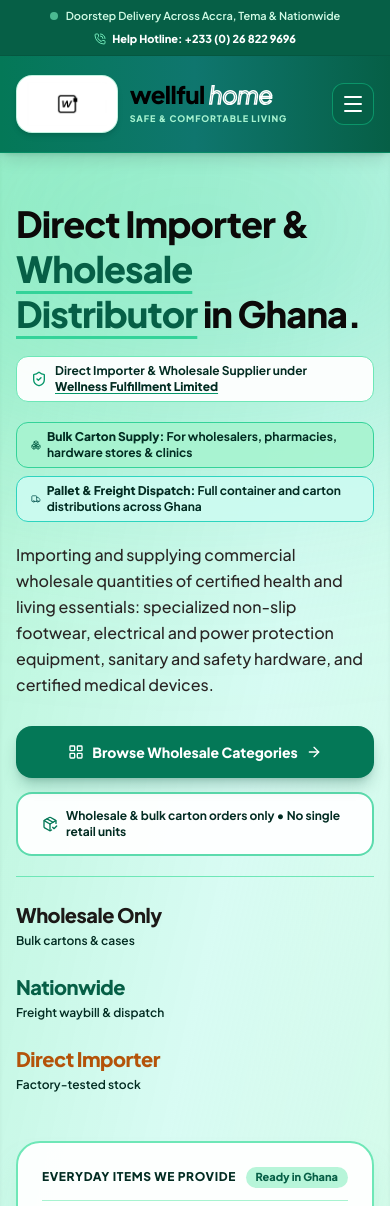
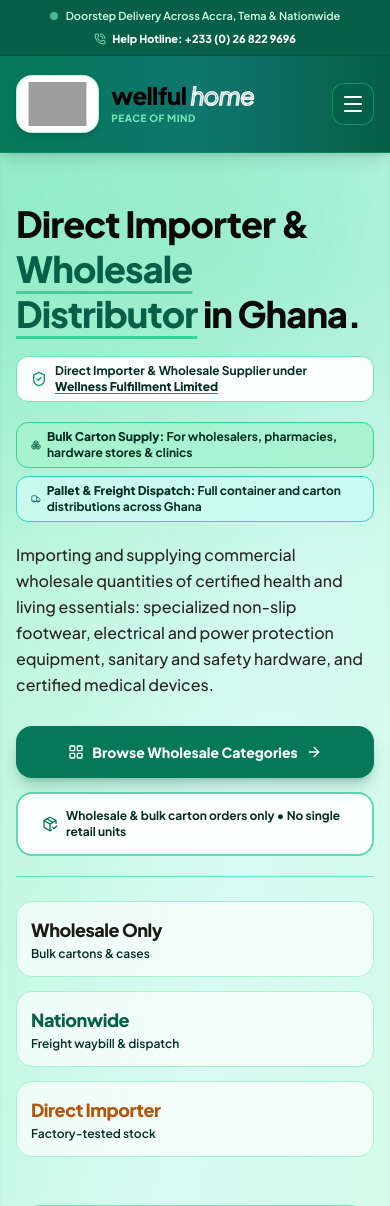
Before and after one commit to Wolfgh12/Wellful_home, a Django app: page / in a window 390 px wide. Shown: the top 1206 px of the page. Run offline with Django 5.2, Linux system fonts and the light colour scheme; tables that the repository leaves empty hold one stand-in row (values such as "Sample post"); some libraries are stand-ins or nearby versions; grey boxes are pictures that could not be loaded.

Commit message:
Update base header to PEACE OF MIND, enlarge pillar logos, and optimize category cards for mobile

```diff
--- a/templates/base.html
+++ b/templates/base.html
@@ -7,15 +7,15 @@
     <title>{% block title %}wellfulhome | Safe, Comfortable & Healthy Living{% endblock %}</title>
 
     <!-- Browser Tab Favicon -->
-    <link rel="icon" type="image/jpeg" href="{% static 'images/Wellful_logo.jpg' %}">
+    <link rel="icon" type="image/jpeg" href="{% static 'images/well_home.jpg' %}">
 
-    <!-- WhatsApp & Social Media Open Graph Preview (Using New Logo) -->
+    <!-- WhatsApp & Social Media Open Graph Preview -->
     <meta property="og:type" content="website">
     <meta property="og:url" content="https://wellfulhome.com/">
-    <meta property="og:title" content="wellfulhome | Safe, Comfortable &amp; Healthy Living">
-    <meta property="og:description" content="Simple, reliable products for safe, comfortable, and healthy living in Ghana. Retail doorstep delivery &amp; wholesale carton supply.">
-    <meta property="og:image" content="https://wellfulhome.com{% static 'images/Wellful_logo.jpg' %}">
-    <meta property="og:image:secure_url" content="https://wellfulhome.com{% static 'images/Wellful_logo.jpg' %}">
+    <meta property="og:title" content="wellfulhome | Direct Importer &amp; Wholesale Supplier in Ghana">
+    <meta property="og:description" content="Commercial wholesale distributor supplying health, sanitary, electrical safeguard, and safety hardware across Ghana.">
+    <meta property="og:image" content="https://wellfulhome.com{% static 'images/well_home.jpg' %}">
+    <meta property="og:image:secure_url" content="https://wellfulhome.com{% static 'images/well_home.jpg' %}">
     <meta property="og:image:type" content="image/jpeg">
     <meta property="og:image:width" content="1200">
     <meta property="og:image:height" content="675">
@@ -28,7 +28,7 @@
     <meta name="apple-mobile-web-app-capable" content="yes">
     <meta name="apple-mobile-web-app-status-bar-style" content="black-translucent">
     <meta name="apple-mobile-web-app-title" content="Wellful Home">
-    <link rel="apple-touch-icon" href="{% static 'images/Wellful_logo.jpg' %}">
+    <link rel="apple-touch-icon" href="{% static 'images/well_home.jpg' %}">
 
     <!-- Tailwind CSS CDN -->
     <script src="https://cdn.tailwindcss.com"></script>
@@ -97,17 +97,17 @@
                 <!-- White Plaque with Enlarged Logo Graphic -->
                 <div class="bg-white rounded-2xl px-3.5 py-2 sm:px-5 sm:py-2.5 shadow-md flex items-center justify-center overflow-hidden border border-emerald-400/30 group-hover:border-white transition">
                     <img
-                        src="{% static 'images/Wellful_logo.jpg' %}"
+                        src="{% static 'images/well_home.jpg' %}"
                         alt="wellfulhome logo"
                         class="h-10 sm:h-13 md:h-14 w-auto max-w-[140px] sm:max-w-[220px] object-contain scale-110 transform transition-transform duration-300 group-hover:scale-115"
                     >
                 </div>
-                <!-- Brand Typography: No White Box, Raw Solid Black 'wellful' with Hollow 'home' -->
+                <!-- Brand Typography: Solid Black 'wellful' + Hollow 'home' + Bold High-Visibility 'PEACE OF MIND' -->
                 <div class="flex flex-col justify-center">
                     <span class="text-2xl sm:text-3xl md:text-4xl font-black tracking-tight leading-none lowercase">
                         <span class="text-black font-black">wellful</span><span class="italic font-normal text-transparent ml-1" style="-webkit-text-stroke: 1.5px #ffffff;">home</span>
                     </span>
-                    <span class="text-[9px] sm:text-[10px] tracking-widest uppercase font-extrabold text-emerald-200 block mt-1.5">Safe &amp; Comfortable Living</span>
+                    <span class="text-[10px] sm:text-xs tracking-wider uppercase font-black text-emerald-300 block mt-1 drop-shadow-sm">PEACE OF MIND</span>
                 </div>
             </a>
             <!-- Navigation Links -->
@@ -301,7 +301,7 @@
         <div class="flex items-start justify-between gap-3">
             <div class="flex items-center gap-3">
                 <div class="w-12 h-12 rounded-2xl bg-white p-1.5 shadow-md border border-emerald-400/30 flex items-center justify-center shrink-0">
-                    <img src="{% static 'images/Wellful_logo.jpg' %}" alt="Wellful Home App Icon" class="w-full h-full object-contain">
+                    <img src="{% static 'images/Wellful_home.jpg' %}" alt="Wellful Home App Icon" class="w-full h-full object-contain">
                 </div>
                 <div>
                     <h4 class="text-xs font-black text-white">Install Wellful Home</h4>
--- a/templates/home.html
+++ b/templates/home.html
@@ -54,19 +54,19 @@
                     </div>
                 </div>
 
-                <!-- Fixed Stats Columns: Removed text collision and overflow lines -->
-                <div class="pt-6 grid grid-cols-1 sm:grid-cols-3 gap-6 sm:gap-4 border-t border-emerald-300">
-                    <div class="pr-2">
-                        <div class="text-xl sm:text-2xl font-black text-stone-900 tracking-tight">Wholesale Only</div>
-                        <div class="text-xs text-emerald-950 font-semibold mt-1">Bulk cartons &amp; cases</div>
+                <!-- Stats Badges (Clean Card Badges on Mobile, Column Separators on Desktop) -->
+                <div class="pt-6 grid grid-cols-1 sm:grid-cols-3 gap-3.5 sm:gap-6 border-t border-emerald-300">
+                    <div class="p-3.5 sm:p-0 rounded-2xl bg-white/70 sm:bg-transparent border sm:border-0 border-emerald-200">
+                        <div class="text-lg sm:text-2xl font-black text-stone-900 tracking-tight">Wholesale Only</div>
+                        <div class="text-xs text-emerald-950 font-semibold mt-0.5">Bulk cartons &amp; cases</div>
                     </div>
-                    <div class="sm:border-l sm:border-emerald-300 sm:pl-5 pr-2">
-                        <div class="text-xl sm:text-2xl font-black text-emerald-800 tracking-tight">Nationwide</div>
-                        <div class="text-xs text-emerald-950 font-semibold mt-1">Freight waybill &amp; dispatch</div>
+                    <div class="p-3.5 sm:p-0 rounded-2xl bg-white/70 sm:bg-transparent border sm:border-0 border-emerald-200 sm:border-l sm:border-emerald-300 sm:pl-6">
+                        <div class="text-lg sm:text-2xl font-black text-emerald-800 tracking-tight">Nationwide</div>
+                        <div class="text-xs text-emerald-950 font-semibold mt-0.5">Freight waybill &amp; dispatch</div>
                     </div>
-                    <div class="sm:border-l sm:border-emerald-300 sm:pl-5">
-                        <div class="text-xl sm:text-2xl font-black text-amber-700 tracking-tight">Direct Importer</div>
-                        <div class="text-xs text-emerald-950 font-semibold mt-1">Factory-tested stock</div>
+                    <div class="p-3.5 sm:p-0 rounded-2xl bg-white/70 sm:bg-transparent border sm:border-0 border-emerald-200 sm:border-l sm:border-emerald-300 sm:pl-6">
+                        <div class="text-lg sm:text-2xl font-black text-amber-700 tracking-tight">Direct Importer</div>
+                        <div class="text-xs text-emerald-950 font-semibold mt-0.5">Factory-tested stock</div>
                     </div>
                 </div>
             </div>
@@ -176,33 +176,45 @@
             <!-- Left Flanking Logo: Centers the 7th Card on Row 3 -->
             <div class="hidden md:flex items-center justify-center p-6 bg-emerald-50/70 rounded-3xl border-2 border-emerald-200 shadow-sm h-full">
                 <img
-                    src="{% static 'images/Wellful_logo.jpg' %}"
+                    src="{% static 'images/well_home.jpg' %}"
                     alt="Wellful Home Logo"
                     class="h-20 lg:h-28 w-auto max-w-full object-contain opacity-95 hover:opacity-100 transition-opacity"
                 >
             </div>
             {% endif %}
 
-            <!-- Category Card -->
+            <!-- Category Card: Restyled for Mobile & Desktop -->
             <div class="group rounded-3xl overflow-hidden border-2 border-emerald-300/80 bg-white shadow-md hover:shadow-2xl hover:border-emerald-600 transition-all duration-300 flex flex-col justify-between h-full">
                 <div>
-                    <!-- Card Header (Balanced Mid-Deep Green Gradient) -->
-                    <div class="bg-gradient-to-r from-emerald-700 via-teal-700 to-emerald-800 p-6 border-b border-emerald-600 flex items-center justify-between gap-4">
-                        <div class="bg-white rounded-2xl px-6 py-4 shadow-md border border-white/40 flex items-center justify-center flex-1 max-w-[260px] min-h-[80px]">
-                            <img
-                                src="{% static 'images/Wellful_logo.jpg' %}"
-                                alt="{{ category.name }} Logo"
-                                class="h-14 sm:h-16 md:h-18 w-auto max-w-full object-contain"
-                            >
+                    <!-- Card Header with Large Dedicated Logo Window -->
+                    <div class="bg-gradient-to-r from-emerald-700 via-teal-700 to-emerald-800 p-5 sm:p-7 border-b-2 border-emerald-600/80 flex flex-col sm:flex-row items-center justify-between gap-4">
+                        <div class="bg-white rounded-2xl p-4 sm:p-5 shadow-lg border border-white/60 flex items-center justify-center w-full sm:flex-1 min-h-[110px] sm:min-h-[120px] overflow-hidden">
+                            {% if 'care' in category.slug or 'care' in category.name|lower %}
+                                <img src="{% static 'images/pillars/well_care.jpg' %}" alt="{{ category.name }}" class="h-20 sm:h-24 md:h-28 w-auto max-w-full object-contain transform group-hover:scale-105 transition-transform duration-300">
+                            {% elif 'data' in category.slug or 'data' in category.name|lower %}
+                                <img src="{% static 'images/pillars/well_data.jpg' %}" alt="{{ category.name }}" class="h-20 sm:h-24 md:h-28 w-auto max-w-full object-contain transform group-hover:scale-105 transition-transform duration-300">
+                            {% elif 'device' in category.slug or 'device' in category.name|lower %}
+                                <img src="{% static 'images/pillars/well_devices.jpg' %}" alt="{{ category.name }}" class="h-20 sm:h-24 md:h-28 w-auto max-w-full object-contain transform group-hover:scale-105 transition-transform duration-300">
+                            {% elif 'fit' in category.slug or 'fit' in category.name|lower %}
+                                <img src="{% static 'images/pillars/well_fit.jpg' %}" alt="{{ category.name }}" class="h-20 sm:h-24 md:h-28 w-auto max-w-full object-contain transform group-hover:scale-105 transition-transform duration-300">
+                            {% elif 'food' in category.slug or 'food' in category.name|lower %}
+                                <img src="{% static 'images/pillars/well_food.jpg' %}" alt="{{ category.name }}" class="h-20 sm:h-24 md:h-28 w-auto max-w-full object-contain transform group-hover:scale-105 transition-transform duration-300">
+                            {% elif 'san' in category.slug or 'san' in category.name|lower %}
+                                <img src="{% static 'images/pillars/well_san.jpg' %}" alt="{{ category.name }}" class="h-20 sm:h-24 md:h-28 w-auto max-w-full object-contain transform group-hover:scale-105 transition-transform duration-300">
+                            {% elif 'sole' in category.slug or 'sole' in category.name|lower %}
+                                <img src="{% static 'images/pillars/well_sole.jpg' %}" alt="{{ category.name }}" class="h-20 sm:h-24 md:h-28 w-auto max-w-full object-contain transform group-hover:scale-105 transition-transform duration-300">
+                            {% else %}
+                                <img src="{% static 'images/well_logo.jpg' %}" alt="{{ category.name }}" class="h-20 sm:h-24 md:h-28 w-auto max-w-full object-contain transform group-hover:scale-105 transition-transform duration-300">
+                            {% endif %}
                         </div>
-                        <span class="text-[11px] font-black tracking-widest uppercase text-white bg-emerald-900/80 border border-emerald-400/50 px-3 py-1 rounded-full shrink-0 shadow-xs">
-                            0{{ forloop.counter }}
+                        <span class="self-end sm:self-center text-xs font-black tracking-widest uppercase text-white bg-emerald-950/90 border border-emerald-400/60 px-3.5 py-1.5 rounded-full shrink-0 shadow-xs">
+                            Pillar 0{{ forloop.counter }}
                         </span>
                     </div>
 
-                    <!-- Category Plain English Copy -->
-                    <div class="p-7 space-y-3">
-                        <h3 class="text-xl font-black text-stone-950 leading-snug group-hover:text-emerald-800 transition">
+                    <!-- Category Content -->
+                    <div class="p-6 sm:p-7 space-y-2.5">
+                        <h3 class="text-xl sm:text-2xl font-black text-stone-950 leading-snug group-hover:text-emerald-800 transition">
                             {{ category.name }}
                         </h3>
 
@@ -228,7 +240,7 @@
             <!-- Right Flanking Logo: Balances Row 3 -->
             <div class="hidden md:flex items-center justify-center p-6 bg-emerald-50/70 rounded-3xl border-2 border-emerald-200 shadow-sm h-full">
                 <img
-                    src="{% static 'images/Wellful_logo.jpg' %}"
+                    src="{% static 'images/well_logo.jpg' %}"
                     alt="Wellful Home Logo"
                     class="h-20 lg:h-28 w-auto max-w-full object-contain opacity-95 hover:opacity-100 transition-opacity"
                 >
```
